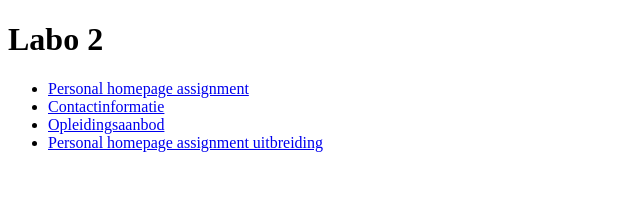
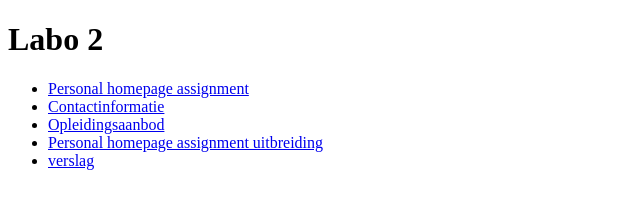
Before and after one commit to SanderVandeputte/webdevelopment, a plain HTML site: page labo_3/labo_3.html in a window 1280 px wide. Shown: the full height of the page, 0-640 px from the left. Drawn offline with Linux system fonts and the light colour scheme.

Commit message:
verslag op website + kleine fixes

```diff
--- a/labo_3/labo_3.html
+++ b/labo_3/labo_3.html
@@ -11,6 +11,7 @@
     <li><a href="Contactinformatie.html"> Contactinformatie</a></li>
     <li><a href="Opleidingsaanbod.html"> Opleidingsaanbod</a></li>
     <li><a href="../Personal homepage assignment uitbreiding.html"> Personal homepage assignment uitbreiding</a></li>
+    <li><a href="3 – Verslag HTML deel 2.pdf"> verslag</a></li>
 </ul>
 </body>
 </html>
```
Also changed, not shown: Personal homepage assignment uitbreiding.html (+1 -2 lines), labo_3/Contactinformatie.html (+0 -1 lines), labo_3/Opleidingsaanbod.html (+2 -2 lines), 1 other file.
